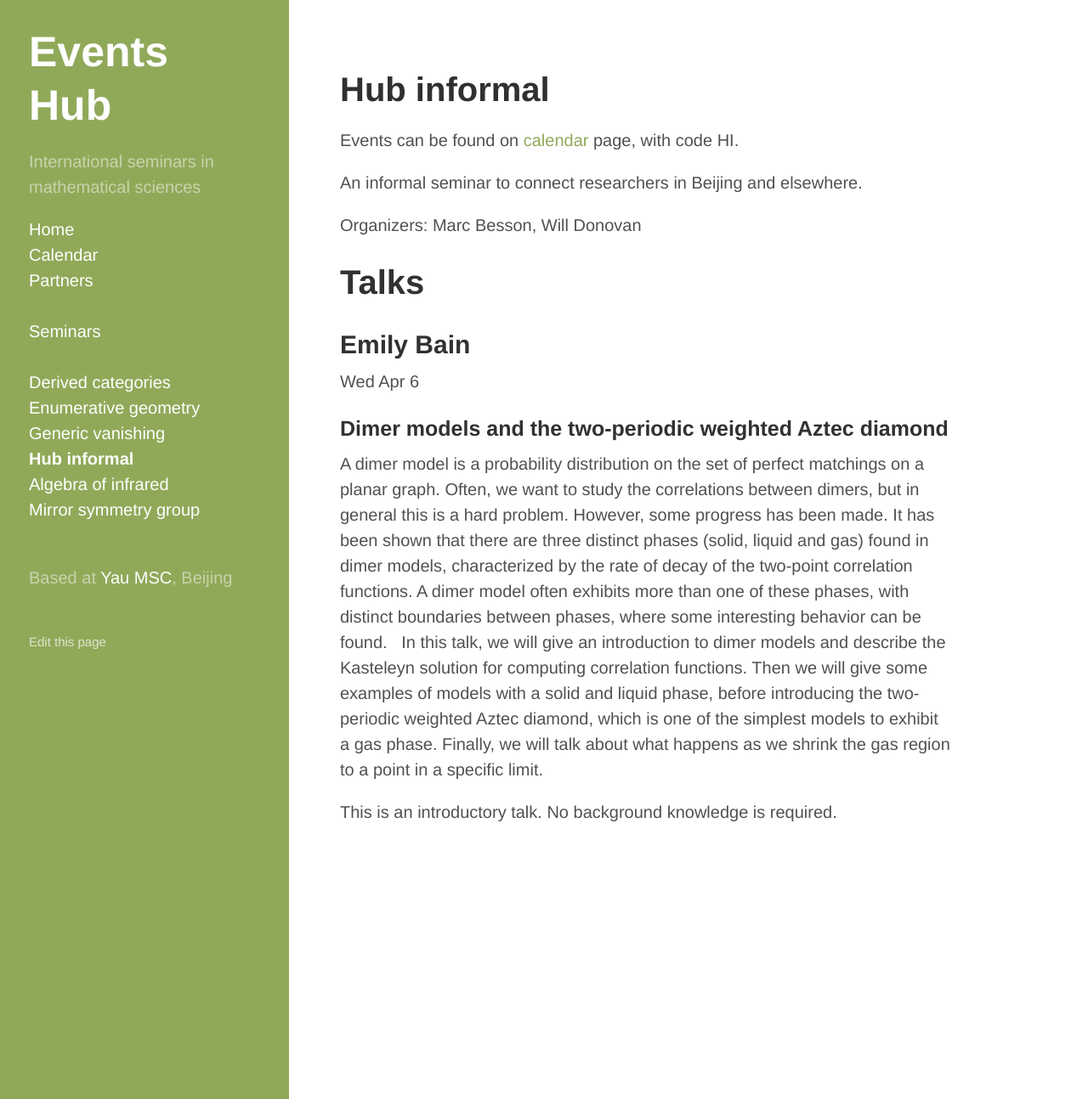
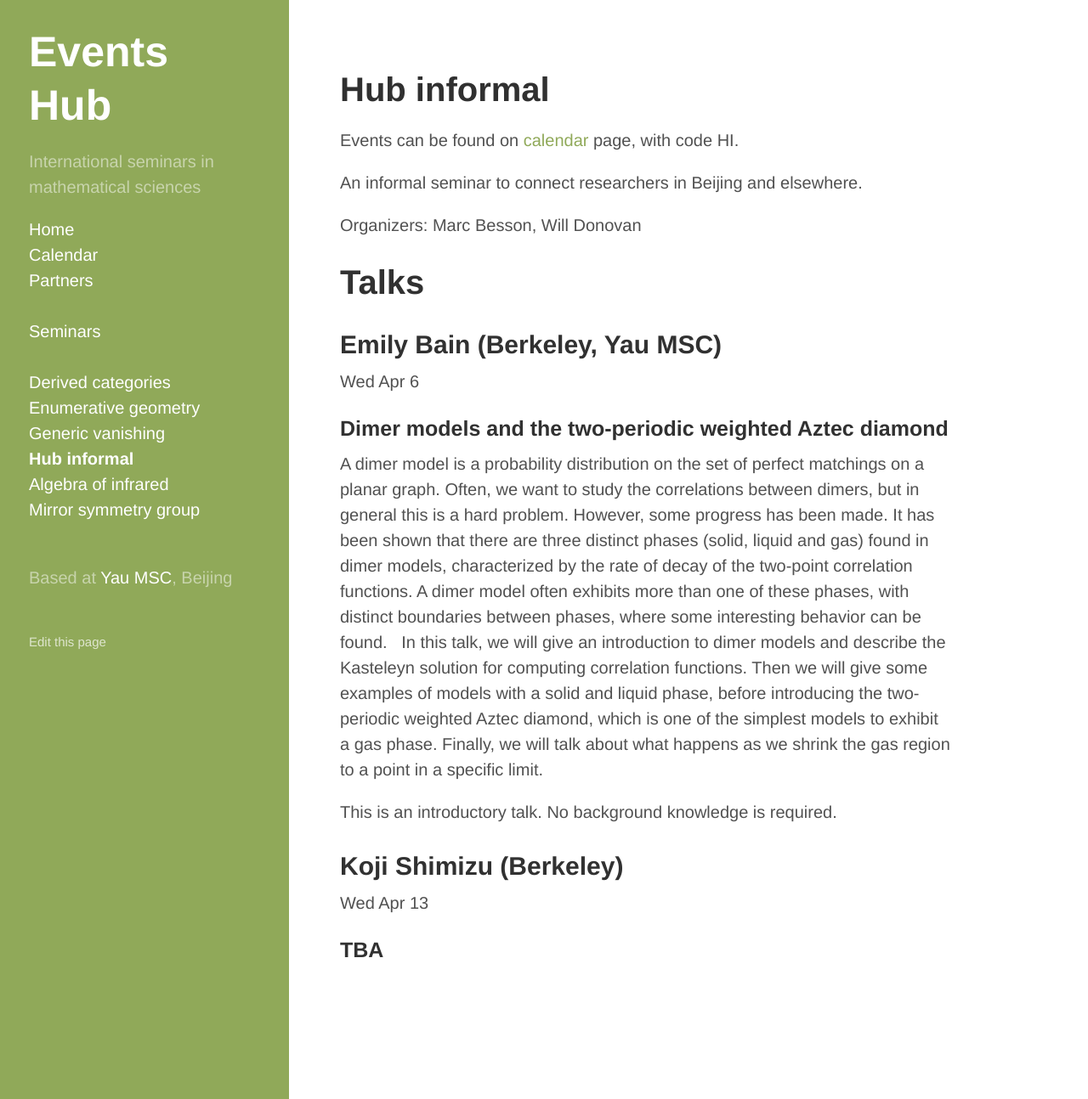
Before and after one commit to yau-msc-events/yau-msc-events.github.io, a Jekyll site: the page built from seminar-hi.md, in a window 1280 px wide and 1294 px high. Shown: the whole window at 85% size. Built offline with Jekyll 4.4.1, drawn with Linux system fonts in a browser that asks for light colours.

Commit message:
Update seminar-hi.md

```diff
--- a/seminar-hi.md
+++ b/seminar-hi.md
@@ -10,7 +10,7 @@ Organizers: Marc Besson, Will Donovan
 
 # Talks
 
-## Emily Bain
+## Emily Bain (Berkeley, Yau MSC)
 
 Wed Apr 6
 
@@ -21,3 +21,9 @@ A dimer model is a probability distribution on the set of perfect matchings on a
 In this talk, we will give an introduction to dimer models and describe the Kasteleyn solution for computing correlation functions. Then we will give some examples of models with a solid and liquid phase, before introducing the two-periodic weighted Aztec diamond, which is one of the simplest models to exhibit a gas phase. Finally, we will talk about what happens as we shrink the gas region to a point in a specific limit.
 
 This is an introductory talk. No background knowledge is required.
+
+## Koji Shimizu (Berkeley)
+
+Wed Apr 13
+
+### TBA
```
